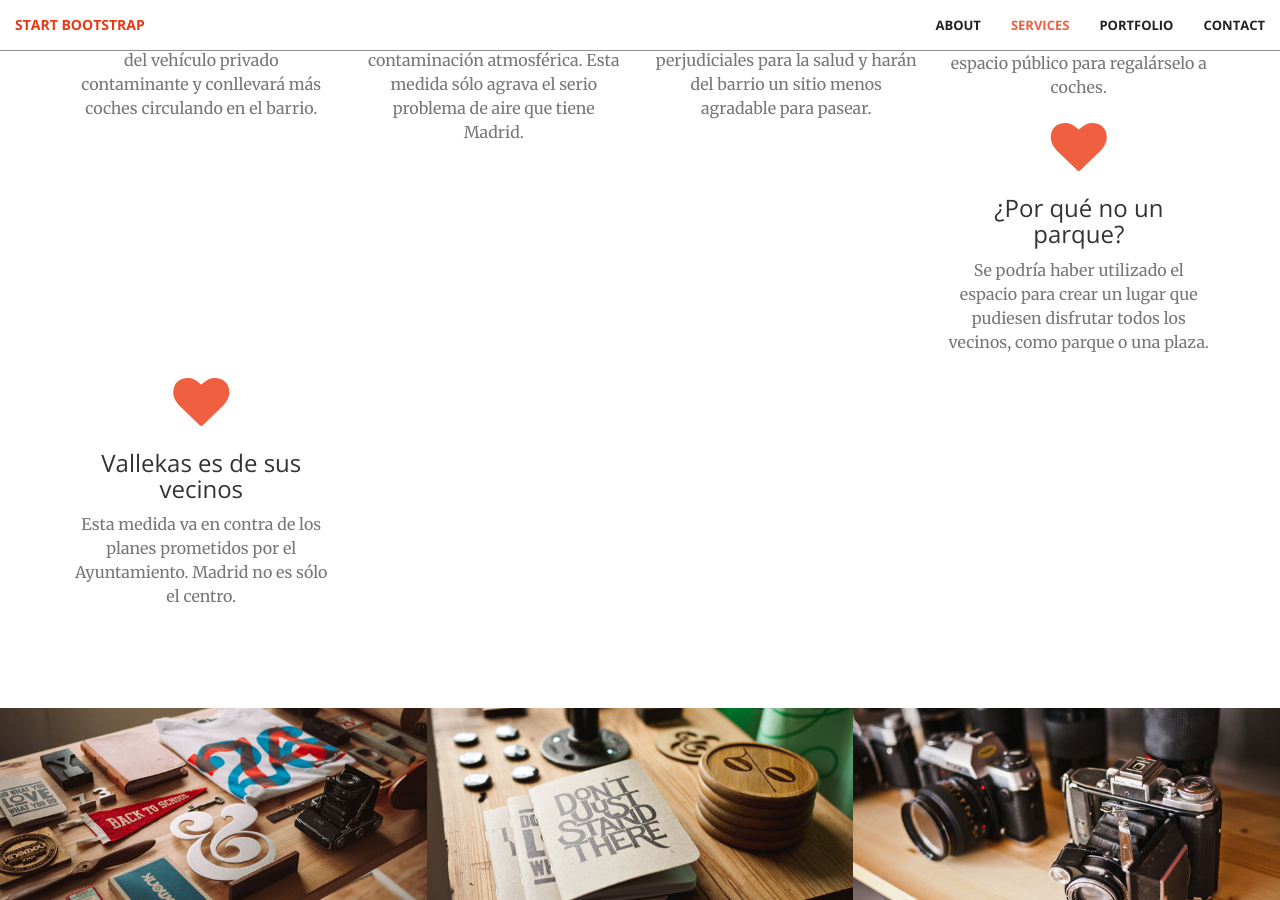
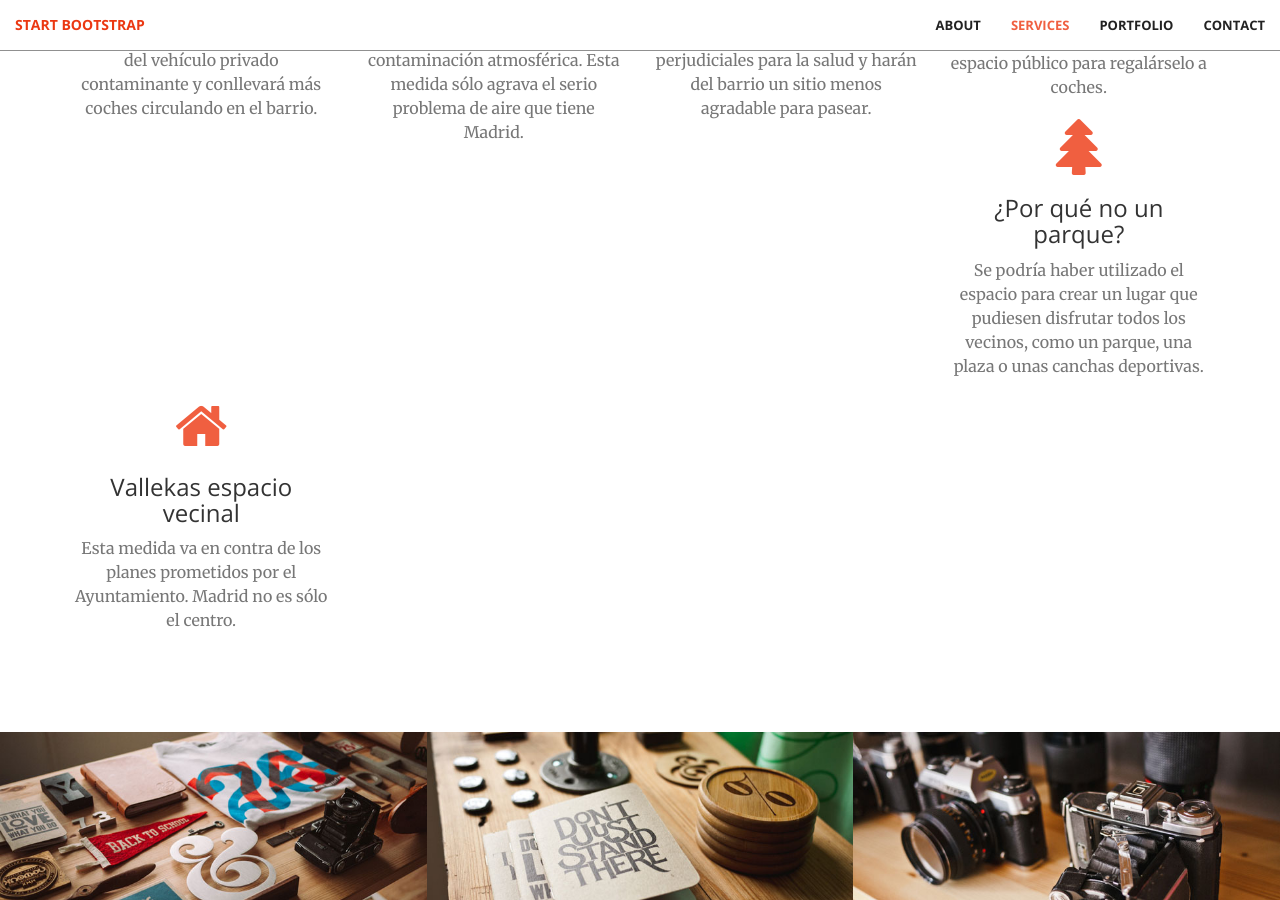
Before and after one commit to noalparkingdebuenosaires/noparking.github.io, a Jekyll site: the page built from index.html, in a window 1280 px wide and 900 px high, scrolled down 1626 px. Built offline with Jekyll 4.4.1, drawn with Linux system fonts in a browser that asks for light colours.

Commit message:
pruebo cambiando todos los iconos

```diff
--- a/_includes/services.html
+++ b/_includes/services.html
@@ -11,14 +11,14 @@
         <div class="row">
             <div class="col-lg-3 col-md-6 text-center">
                 <div class="service-box">
-                    <i class="fa fa-4x fa-diamond wow bounceIn text-primary"></i>
+                    <i class="fa fa-4x fa-car wow bounceIn text-primary"></i>
                     <h3>Más coches</h3>
                     <p class="text-muted">La construcción del parking es una medida que favorece el uso del vehículo privado contaminante y  conllevará más coches circulando en el barrio.</p>
                 </div>
             </div>
             <div class="col-lg-3 col-md-6 text-center">
                 <div class="service-box">
-                    <i class="fa fa-4x fa-paper-plane wow bounceIn text-primary" data-wow-delay=".1s"></i>
+                    <i class="fa fa-4x fa-cloud wow bounceIn text-primary" data-wow-delay=".1s"></i>
                     <h3>Peor aire</h3>
                     <p class="text-muted">En España mueren 31.000 personas al año por contaminación atmosférica. Esta medida sólo agrava el serio problema de aire que tiene Madrid.</p>
                 </div>
@@ -32,7 +32,7 @@
             </div>
             <div class="col-lg-3 col-md-6 text-center">
                 <div class="service-box">
-                    <i class="fa fa-4x fa-heart wow bounceIn text-primary" data-wow-delay=".3s"></i>
+                    <i class="fa fa-4x fa-bicycle wow bounceIn text-primary" data-wow-delay=".3s"></i>
                     <h3>Menos espacio peatonal</h3>
                     <p class="text-muted">Se han robado 6000 m<sup>2</sup> de espacio público para regalárselo a coches.
 </p>
@@ -40,16 +40,16 @@
             </div>
             <div class="col-lg-3 col-md-6 text-center">
                 <div class="service-box">
-                    <i class="fa fa-4x fa-heart wow bounceIn text-primary" data-wow-delay=".3s"></i>
+                    <i class="fa fa-4x fa-tree wow bounceIn text-primary" data-wow-delay=".3s"></i>
                     <h3>¿Por qué no un parque?</h3>
-                    <p class="text-muted">Se podría haber utilizado el espacio para crear un lugar que pudiesen disfrutar todos los vecinos, como parque o una plaza.
+                    <p class="text-muted">Se podría haber utilizado el espacio para crear un lugar que pudiesen disfrutar todos los vecinos, como un parque, una plaza o unas canchas deportivas.
 </p>
                 </div>
             </div>
             <div class="col-lg-3 col-md-6 text-center">
                 <div class="service-box">
-                    <i class="fa fa-4x fa-heart wow bounceIn text-primary" data-wow-delay=".3s"></i>
-                    <h3>Vallekas es de sus vecinos</h3>
+                    <i class="fa fa-4x fa-home wow bounceIn text-primary" data-wow-delay=".3s"></i>
+                    <h3>Vallekas espacio vecinal</h3>
                     <p class="text-muted">Esta medida va en contra de los planes prometidos por el Ayuntamiento. Madrid no es sólo el centro.</p>
                 </div>
             </div>
```
